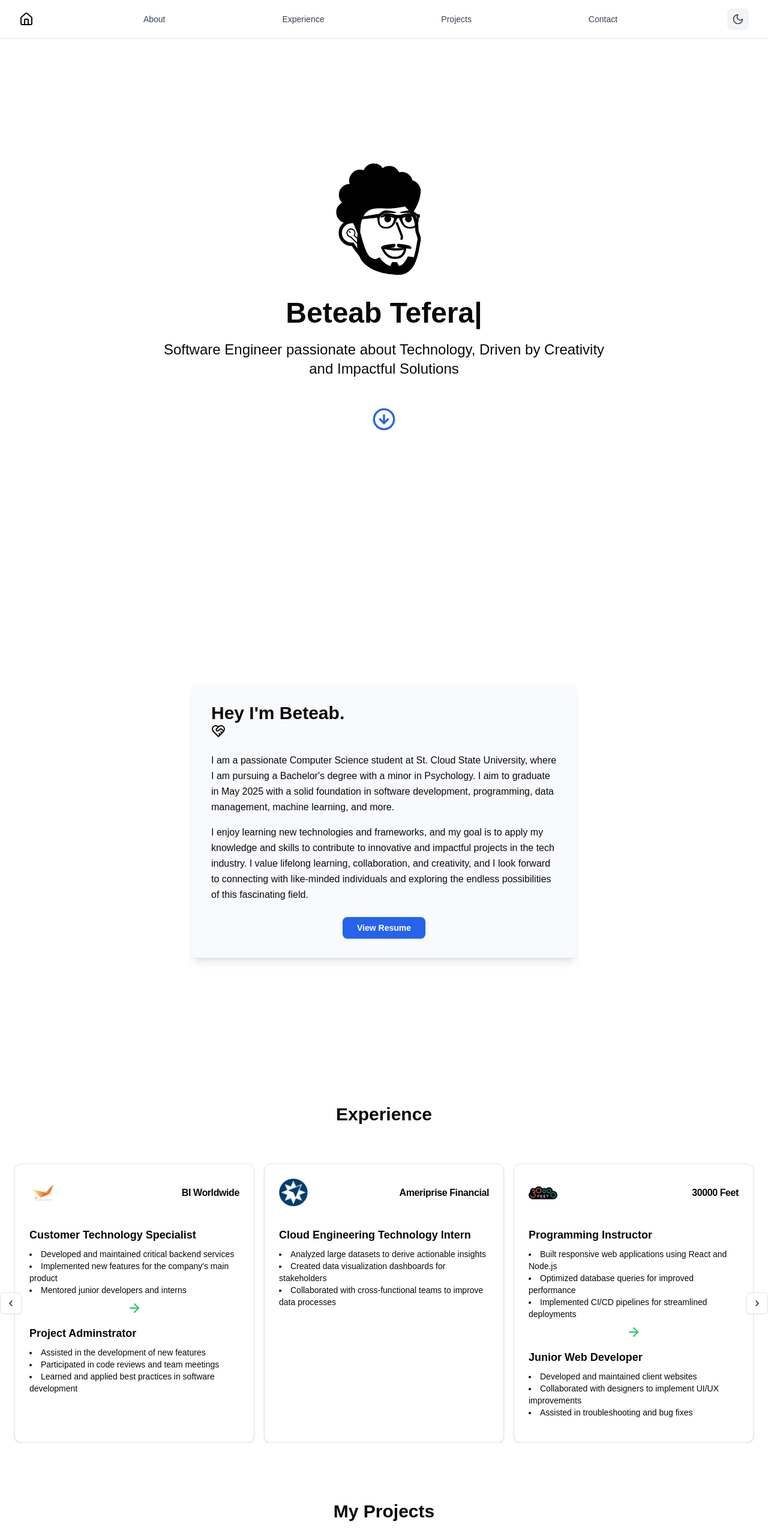
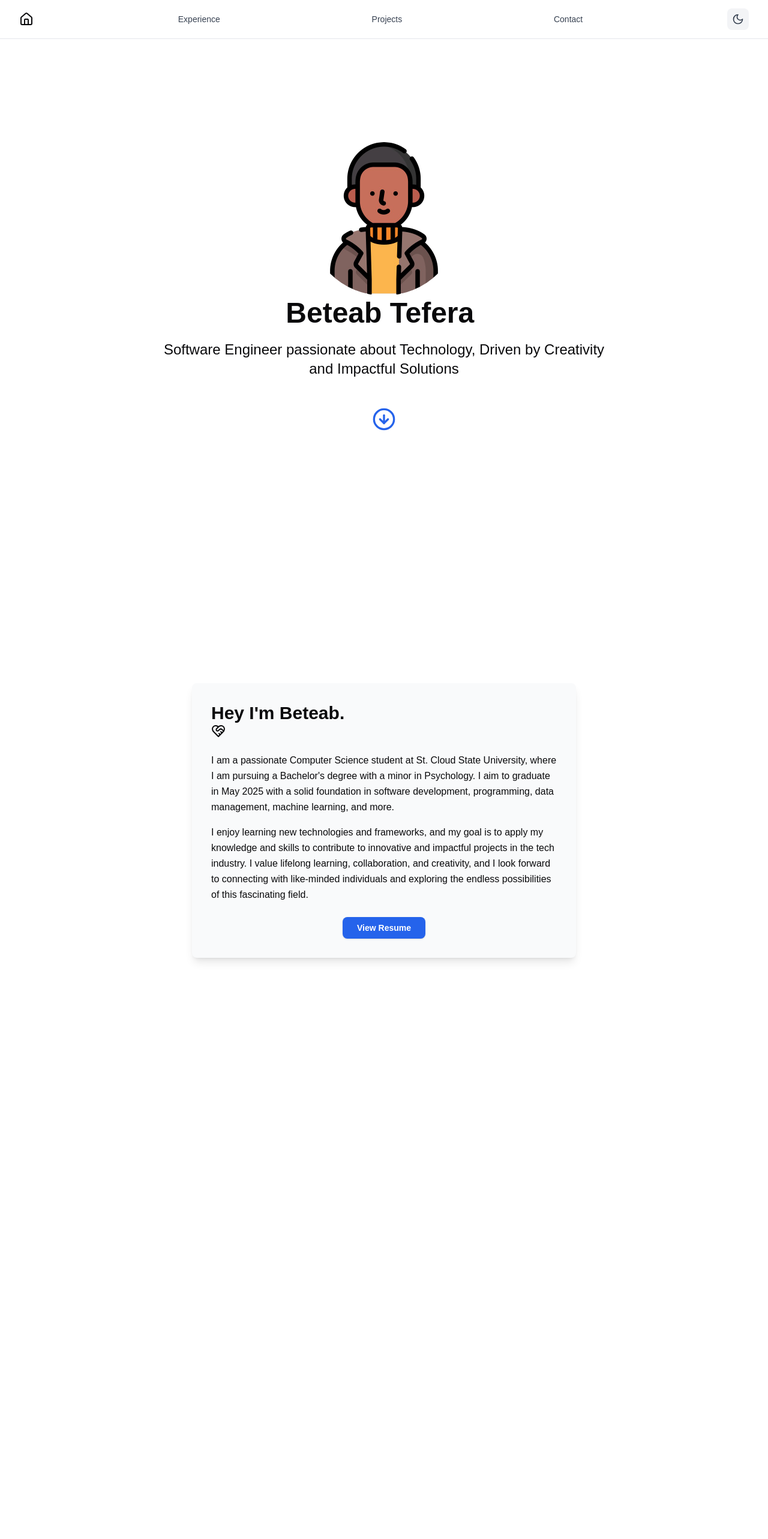
Before and after one commit to BeteabTefera/portfolio_website, a Next.js app in the folder app/: page / in a window 1280 px wide. Shown: the top 2566 px of the page at 60% size. After the commit the page ends 1808 px from the top, so only its background shows below. Built offline with nearby package versions, Linux system fonts and the light colour scheme.

Commit message:
Pages added

```diff
--- /dev/null
+++ b/app/app/contact/page.tsx
@@ -0,0 +1,14 @@
+import { Contact } from "@/components/contact";
+import { Nav } from "@/components/nav";
+export default function Home() {
+    return (
+    <div>
+        <Nav/>
+        {/* Contact Section */}
+        <section id="contact" className="py-10">
+          <div className="container mx-auto">
+            <Contact />
+          </div>
+        </section>
+    </div>);
+}
--- /dev/null
+++ b/app/app/experiences/page.tsx
@@ -0,0 +1,16 @@
+import { Experiences } from "@/components/experience";
+import { Nav } from "@/components/nav";
+export default function Home() {
+    return (
+        <>
+            <div>
+                <Nav/>
+            </div>
+            <div className="px-4 py-8">
+                {/*Experience Section */}
+                <h2 className="text-3xl font-bold mb-8 text-center">Experience</h2>
+                <Experiences/>
+            </div>
+        </>
+    )
+}
--- a/app/app/page.tsx
+++ b/app/app/page.tsx
@@ -1,9 +1,6 @@
-import { Projects } from "@/components/projects"
 import { About } from "@/components/about"
-import { Contact } from "@/components/contact"
 import { Hero } from "@/components/hero"
 import { Nav } from "@/components/nav"
-import { Experiences } from "@/components/experience"
 import { ThemeProvider } from "./providers/theme-provider"
 
 export default function Home() {
@@ -24,27 +21,6 @@ export default function Home() {
             <About />
           </div>
         </section>
-        {/*Experience Section */}
-        <section id="experience" className="py-8">
-          <div className="container mx-auto">
-            <h2 className="text-3xl font-bold mb-8 text-center">Experience</h2>
-            <Experiences/>
-          </div>
-        </section>
-        {/* Projects Section */}
-        <section id="projects" className="py-8">
-          <div className="container mx-auto">
-            <h2 className="text-3xl font-bold mb-8 text-center">My Projects</h2>
-            <Projects />
-          </div>
-        </section>
-
-        {/* Contact Section */}
-        <section id="contact" className="py-10">
-          <div className="container mx-auto">
-            <Contact />
-          </div>
-        </section>
       </div>
     </ThemeProvider>
   )
--- /dev/null
+++ b/app/app/projects/page.tsx
@@ -0,0 +1,16 @@
+import { Nav } from "@/components/nav";
+import { Projects } from "@/components/projects";
+export default function Home() {
+    return (
+        <div>
+            <Nav/>
+            {/* Projects Section */}
+            <section id="projects" className="py-8">
+                <div className="container mx-auto">
+                <h2 className="text-3xl font-bold mb-8 text-center">My Projects</h2>
+                <Projects />
+                </div>
+            </section>
+        </div>
+    )
+}
--- a/app/components/hero.tsx
+++ b/app/components/hero.tsx
@@ -11,7 +11,7 @@ export function Hero() {
         <div className="container mx-auto">
           <h1 className="text-4xl sm:text-3xl md:text-4xl lg:text-5xl font-bold mb-4">
             <Image
-              src="/assets/notion-style-avatar.svg"
+              src="/assets/character.jpg"
               alt="Profile"
               width={256}
               height={256}
--- a/app/components/nav.tsx
+++ b/app/components/nav.tsx
@@ -20,15 +20,7 @@ export function Nav() {
                     </div>
                     <div>
                         <Link
-                            href = "#about"
-                            className="text-gray-700 dark:text-gray-300 hover:text-gray-900 dark:hover:text-white px-3 py-2 text-sm font-medium"
-                        >
-                            About
-                        </Link>
-                    </div>
-                    <div>
-                        <Link
-                            href = "#experience"
+                            href = "/experiences"
                             className="text-gray-700 dark:text-gray-300 hover:text-gray-900 dark:hover:text-white px-3 py-2 text-sm font-medium"
                         >
                             Experience
@@ -36,7 +28,7 @@ export function Nav() {
                     </div>
                     <div>
                         <Link
-                            href = "#projects"
+                            href = "/projects"
                             className="text-gray-700 dark:text-gray-300 hover:text-gray-900 dark:hover:text-white px-3 py-2 text-sm font-medium"
                         >
                             Projects
@@ -44,7 +36,7 @@ export function Nav() {
                     </div>
                     <div>
                         <Link
-                            href = "#contact"
+                            href = "/contact"
                             className="text-gray-700 dark:text-gray-300 hover:text-gray-900 dark:hover:text-white px-3 py-2 text-sm font-medium"
                         >
                             Contact
```
